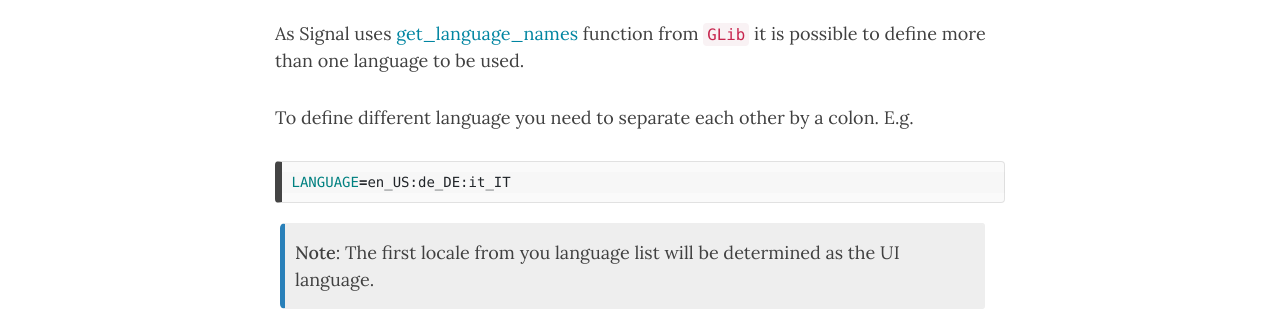
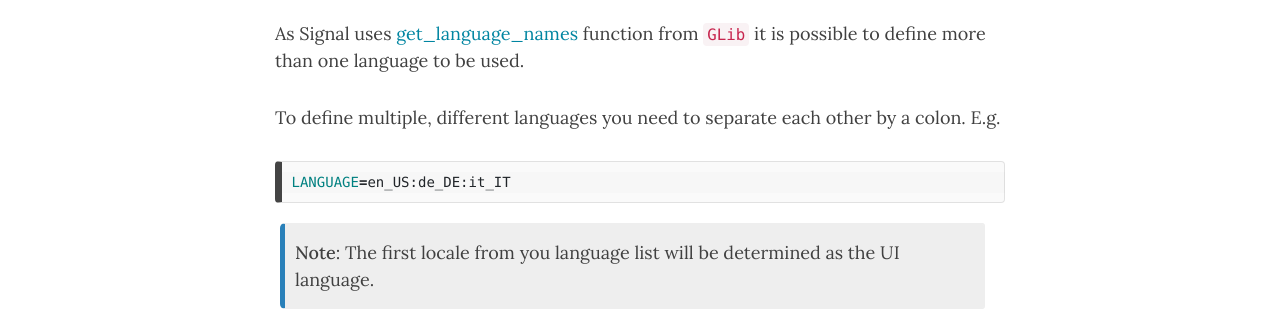
Before and after one commit to codeaffen/codeaffen.org, a Jekyll site: the page built from _posts/2023-08-26-signal_spellcheck_setup.md, in a window 1280 px wide and 900 px high, scrolled down 976 px. Shown: the part 154-465 px from the top of the window. Built offline with Jekyll 4.4.1, drawn with Linux system fonts in a browser that asks for light colours; nearby versions of some CDN libraries; some web fonts are replaced; comment, search, counter and statistics services are not loaded.

Commit message:
Update 2023-08-26-signal_spellcheck_setup.md
Fixed syntax

````diff
--- a/_posts/2023-08-26-signal_spellcheck_setup.md
+++ b/_posts/2023-08-26-signal_spellcheck_setup.md
@@ -27,7 +27,7 @@ env LANGUAGE=de_DE /usr/bin/flatpak run org.signal.Signal
 
 As Signal uses [get_language_names](https://docs.gtk.org/glib/func.get_language_names.html){:target="_blank"} function from `GLib` it is possible to define more than one language to be used.
 
-To define different language you need to separate each other by a colon. E.g.
+To define multiple, different languages you need to separate each other by a colon. E.g.
 
 ```shell
 LANGUAGE=en_US:de_DE:it_IT
````
